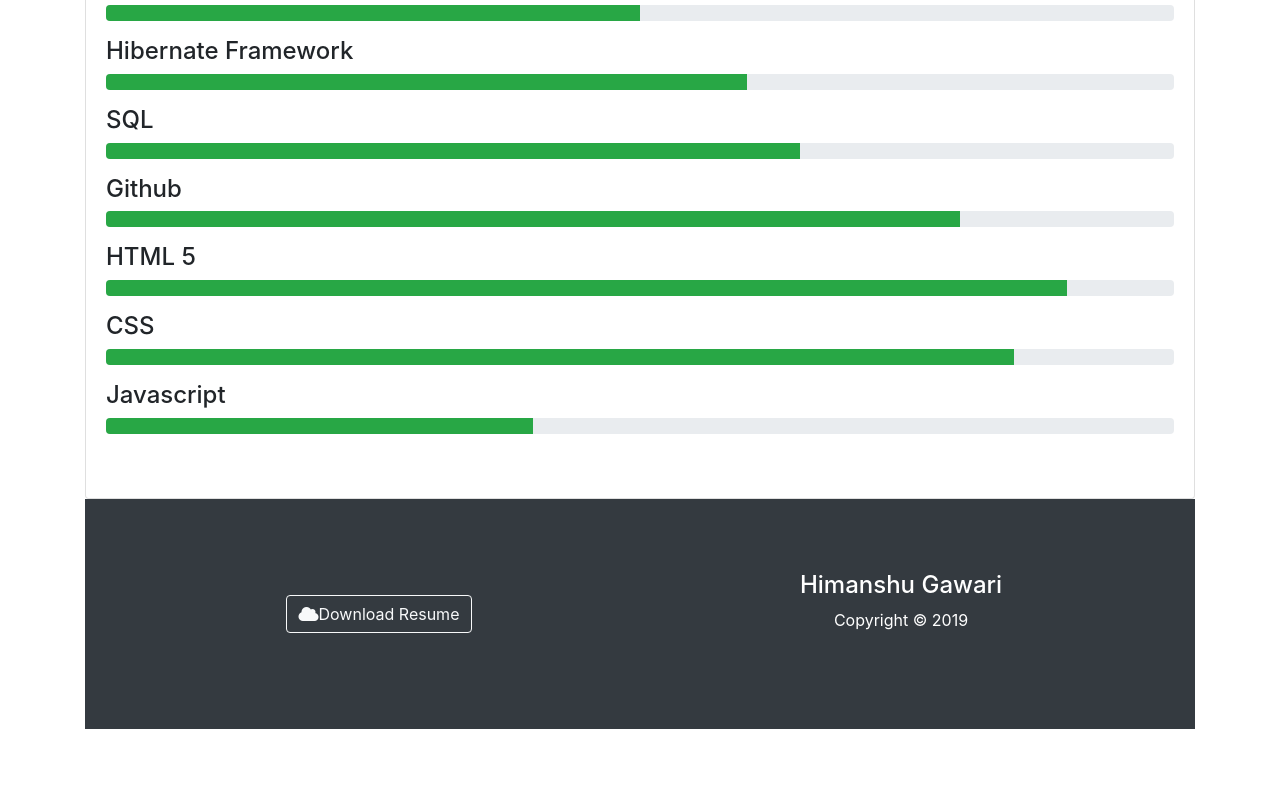
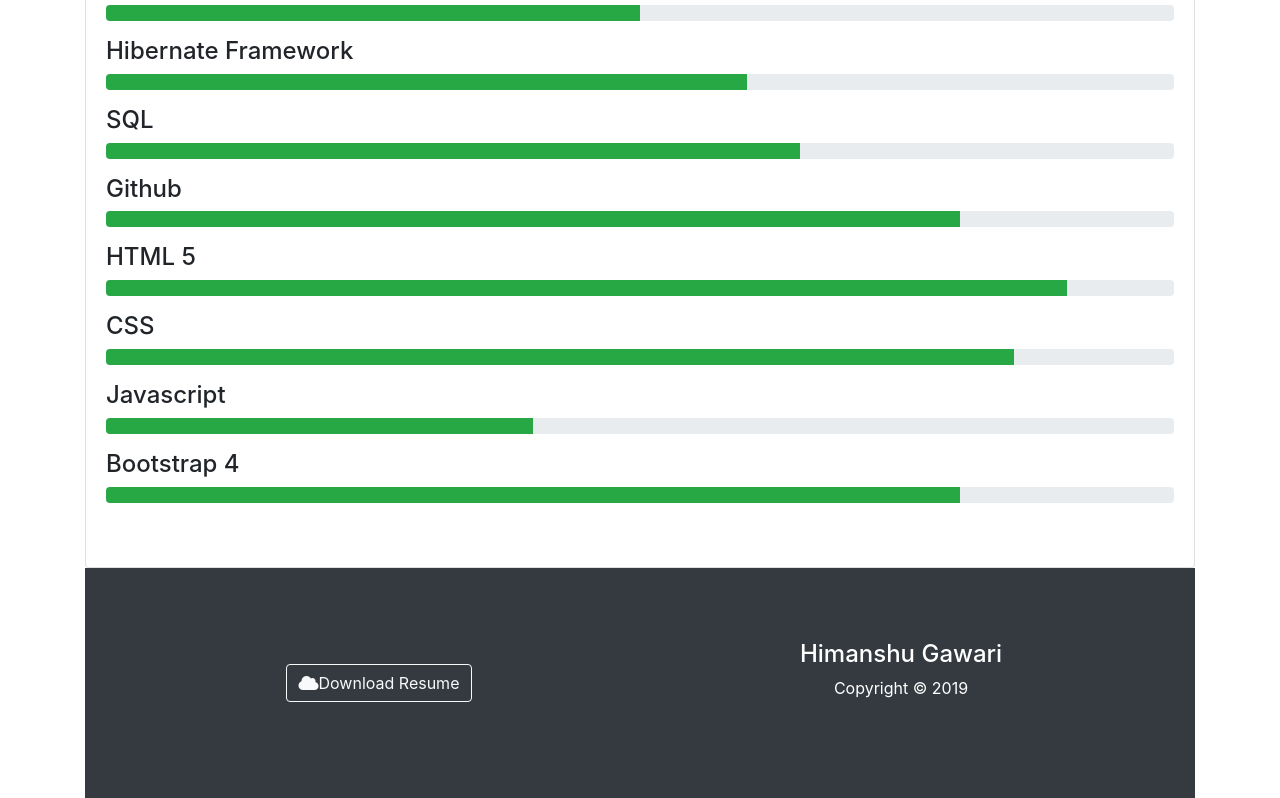
Before and after one commit to himanshugawari/himanshugawari.github.io, a plain HTML site: page index.html in a window 1280 px wide. Shown: the part 1097-1895 px from the top of the page. Before the commit the page ends 1826 px from the top, so only its background shows below. Drawn offline with nearby package versions, Linux system fonts and the light colour scheme; some packages are replaced by stand-ins of ours; a script that the page names is missing.

Commit message:
added bootstrap

```diff
--- a/index.html
+++ b/index.html
@@ -180,6 +180,10 @@
           <h4>Javascript</h4>
           <div class="progress mb-3">
             <div class="progress-bar bg-success" style="width:40%"></div>
+          </div>
+          <h4>Bootstrap 4</h4>
+          <div class="progress mb-3">
+            <div class="progress-bar bg-success" style="width:80%"></div>
           </div>
         </div>
       </div>
```
